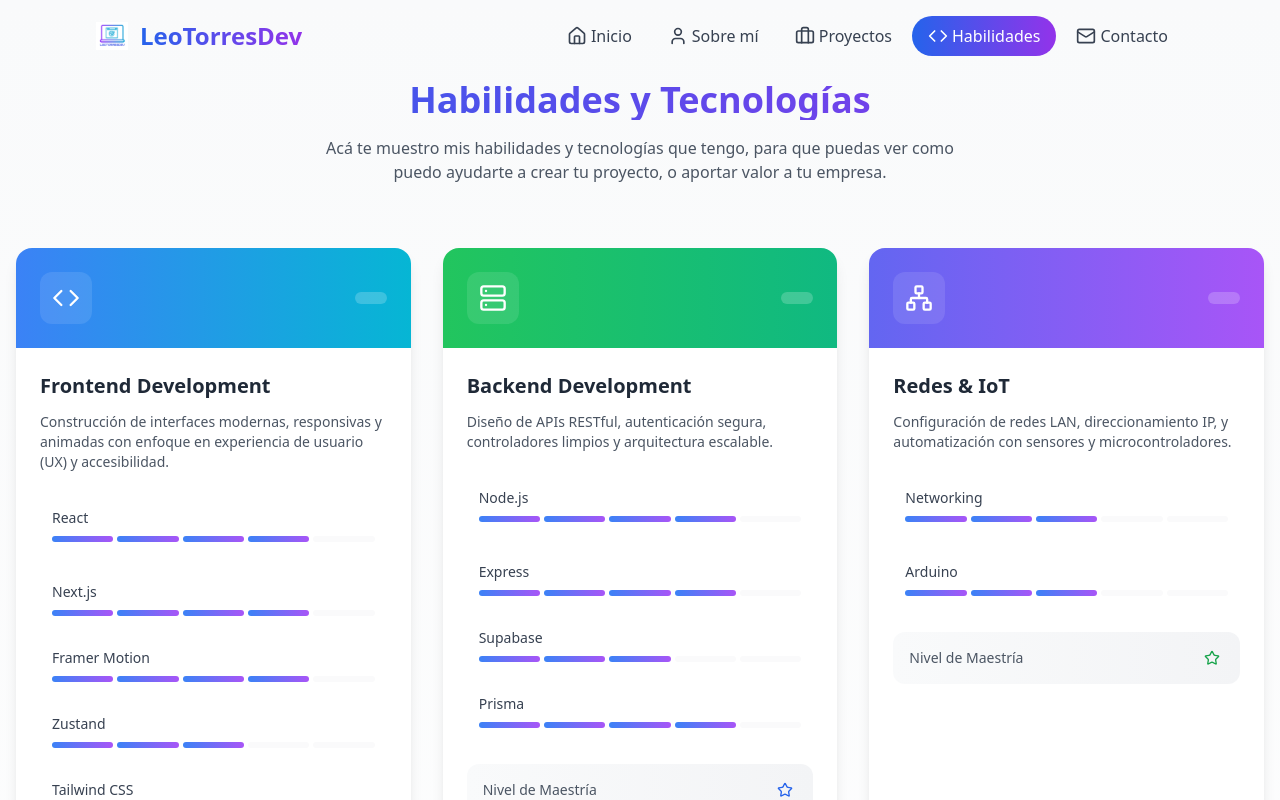
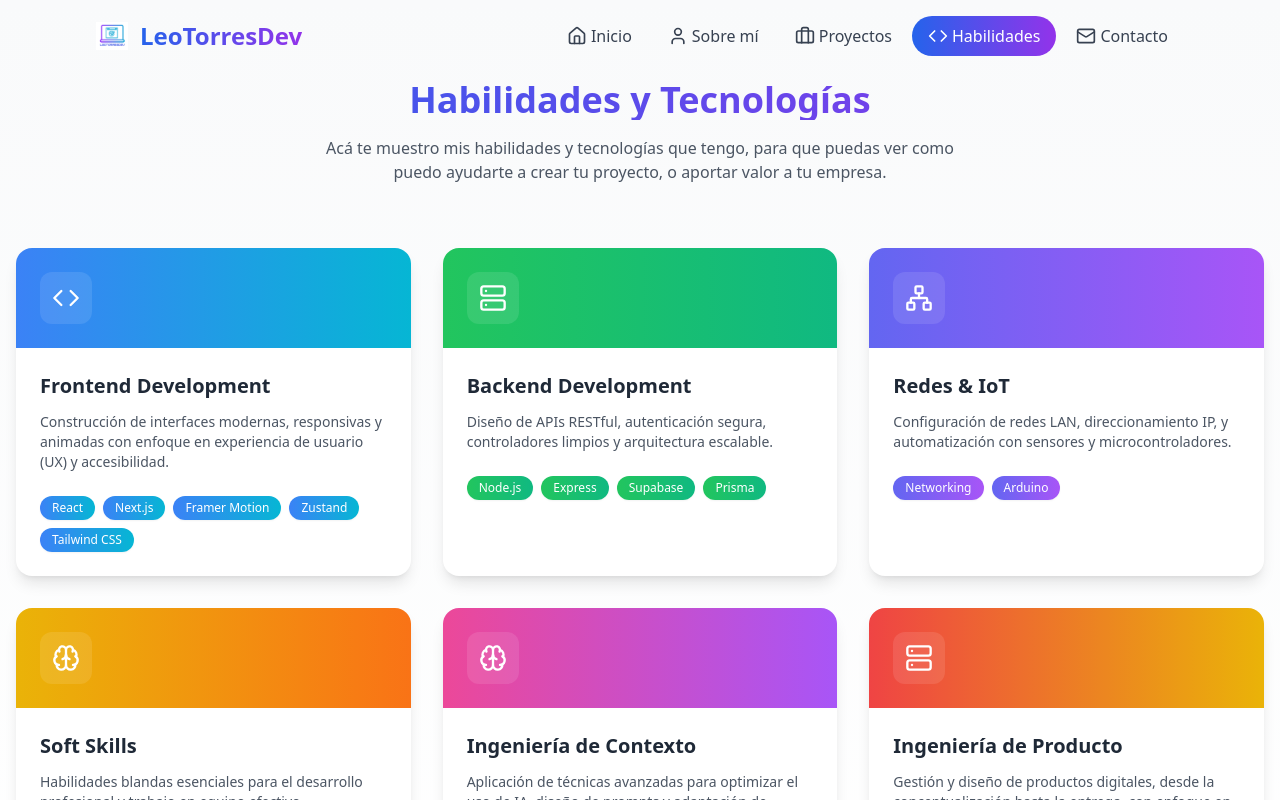
Before and after one commit to Leotorresdev/Portfolio-leoferson, a Next.js app: page /skills in a window 1280 px wide. Shown: the top 800 px of the page. Built offline with nearby package versions, Linux system fonts and the light colour scheme.

Commit message:
casi finalizado

```diff
--- a/src/components/SkillComponent.jsx
+++ b/src/components/SkillComponent.jsx
@@ -1,14 +1,7 @@
 'use client';
 
 import { motion } from 'framer-motion';
-import { Code, Server, Network, Brain, Star, } from 'lucide-react';
-
-const getNivelMaestria = (level) => {
-  if (level >= 90) return {  color: 'text-purple-600' };
-  if (level >= 80) return { color: 'text-blue-600' };
-  if (level >= 70) return { color: 'text-green-600' };
-  return {color: 'text-orange-600' };
-};
+import { Code, Server, Network, Brain } from 'lucide-react';
 
 const skills = [
   {
@@ -16,11 +9,11 @@ const skills = [
     icon: <Code size={28} />,
     level: 90,
     technologies: [
-      { name: 'React', level: 90 },
-      { name: 'Next.js', level: 85 },
-      { name: 'Framer Motion', level: 80 },
-      { name: 'Zustand', level: 75 },
-      { name: 'Tailwind CSS', level: 95 }
+      { name: 'React' },
+      { name: 'Next.js' },
+      { name: 'Framer Motion' },
+      { name: 'Zustand' },
+      { name: 'Tailwind CSS' }
     ],
     description:
       'Construcción de interfaces modernas, responsivas y animadas con enfoque en experiencia de usuario (UX) y accesibilidad.',
@@ -31,10 +24,10 @@ const skills = [
     icon: <Server size={28} />,
     level: 85,
     technologies: [
-      { name: 'Node.js', level: 85 },
-      { name: 'Express', level: 80 },
-      { name: 'Supabase', level: 75 },
-      { name: 'Prisma', level: 85 }
+      { name: 'Node.js' },
+      { name: 'Express' },
+      { name: 'Supabase' },
+      { name: 'Prisma' }
     ],
     description:
       'Diseño de APIs RESTful, autenticación segura, controladores limpios y arquitectura escalable.',
@@ -46,8 +39,8 @@ const skills = [
     icon: <Network size={28} />,
     level: 70,
     technologies: [
-      { name: 'Networking', level: 70 },
-      { name: 'Arduino', level: 75 }
+      { name: 'Networking' },
+      { name: 'Arduino' }
     ],
     description:
       'Configuración de redes LAN, direccionamiento IP, y automatización con sensores y microcontroladores.',
@@ -58,10 +51,10 @@ const skills = [
     icon: <Brain size={28} />,
     level: 90,
     technologies: [
-      { name: 'Trabajo en Equipo', level: 90 },
-      { name: 'Comunicación', level: 85 },
-      { name: 'Resolución de Problemas', level: 90 },
-      { name: 'Adaptabilidad', level: 85 }
+      { name: 'Trabajo en Equipo' },
+      { name: 'Comunicación' },
+      { name: 'Resolución de Problemas' },
+      { name: 'Adaptabilidad' }
     ],
     description:
       'Habilidades blandas esenciales para el desarrollo profesional y trabajo en equipo efectivo.',
@@ -72,8 +65,8 @@ const skills = [
     icon: <Brain size={28} />,
     level: 75,
     technologies: [
-      { name: 'Context Engineering', level: 75 },
-      { name: 'Prompt Design', level: 70 }
+      { name: 'Context Engineering' },
+      { name: 'Prompt Design' }
     ],
     description:
       'Aplicación de técnicas avanzadas para optimizar el uso de IA, diseño de prompts y adaptación de modelos a necesidades específicas.',
@@ -84,8 +77,8 @@ const skills = [
     icon: <Server size={28} />,
     level: 80,
     technologies: [
-      { name: 'Product Management', level: 80 },
-      { name: 'Product Design', level: 75 }
+      { name: 'Product Management' },
+      { name: 'Product Design' }
     ],
     description:
       'Gestión y diseño de productos digitales, desde la conceptualización hasta la entrega, con enfoque en valor y experiencia de usuario.',
@@ -93,32 +86,23 @@ const skills = [
   },
 ];
 
-const SkillBar = ({ name, level }) => {
-  const { texto, color } = getNivelMaestria(level);
-  const starsCount = Math.floor(level / 20); // Convertir nivel a estrellas (máximo 5)
+const TechChips = ({ technologies, accent }) => {
+  const base = accent ? `bg-gradient-to-r ${accent} text-white` : 'bg-white/10 text-gray-800';
 
   return (
-    <div className="mb-4 bg-white/5 rounded-lg p-3 hover:bg-white/10 transition-all duration-300">
-      <div className="flex items-center justify-between mb-2">
-        <span className="text-sm font-medium text-gray-700">{name}</span>
-        <span className={`text-sm font-semibold ${color}`}>{texto}</span>
-      </div>
-      <div className="flex gap-1">
-        {[...Array(5)].map((_, index) => (
-          <motion.div
-            key={index}
-            initial={{ opacity: 0, scale: 0 }}
-            animate={{
-              opacity: index < starsCount ? 1 : 0.2,
-              scale: 1
-            }}
-            transition={{ delay: index * 0.1 }}
-            className={`h-1.5 flex-1 rounded-full ${
-              index < starsCount ? 'bg-gradient-to-r from-blue-500 to-purple-500' : 'bg-gray-200'
-            }`}
-          />
-        ))}
-      </div>
+    <div className="flex flex-wrap gap-2">
+      {technologies.map((t, i) => (
+        <motion.span
+          key={t.name}
+          initial={{ opacity: 0, y: 6 }}
+          animate={{ opacity: 1, y: 0 }}
+          transition={{ duration: 0.25, delay: i * 0.03 }}
+          style={{ opacity: 0.95 - i * 0.03 }}
+          className={`${base} text-xs font-medium px-3 py-1 rounded-full shadow-sm backdrop-blur-sm transform transition hover:scale-105`}
+        >
+          {t.name}
+        </motion.span>
+      ))}
     </div>
   );
 };
@@ -154,46 +138,23 @@ export default function SkillComponent() {
               whileHover={{ y: -5 }}
               className="bg-white rounded-2xl shadow-lg hover:shadow-xl transition-all duration-300 overflow-hidden"
             >
-              <div className={`p-6 bg-gradient-to-r ${skill.gradient}`}>
-                <div className="flex items-center justify-between">
-                  <div className="bg-white/10 p-3 rounded-xl">
-                    <div className="text-white">{skill.icon}</div>
-                  </div>
-                  <div className="bg-white/20 px-4 py-1.5 rounded-full">
-                    <span className="text-white font-medium">
-                      {getNivelMaestria(skill.level).texto}
-                    </span>
+                <div className={`p-6 bg-gradient-to-r ${skill.gradient}`}>
+                  <div className="flex items-center">
+                    <div className="bg-white/10 p-3 rounded-xl">
+                      <div className="text-white">{skill.icon}</div>
+                    </div>
                   </div>
                 </div>
-              </div>
 
               <div className="p-6">
                 <h3 className="text-xl font-bold text-gray-800 mb-3">{skill.title}</h3>
                 <p className="text-gray-600 text-sm mb-6">{skill.description}</p>
 
-                <div className="space-y-2">
-                  {skill.technologies.map((tech) => (
-                    <SkillBar key={tech.name} name={tech.name} level={tech.level} />
-                  ))}
+                <div className="space-y-3">
+                  {skill.technologies && <TechChips technologies={skill.technologies} accent={skill.gradient} />}
                 </div>
               </div>
 
-              <div className="px-6 pb-6">
-                <motion.div
-                  whileHover={{ scale: 1.02 }}
-                  className="bg-gradient-to-r from-gray-50 to-gray-100 p-4 rounded-xl"
-                >
-                  <div className="flex items-center justify-between">
-                    <span className="text-sm font-medium text-gray-600">Nivel de Maestría</span>
-                    <div className="flex items-center space-x-1">
-                      <Star size={16} className={getNivelMaestria(skill.level).color} />
-                      <span className={`text-sm font-bold ${getNivelMaestria(skill.level).color}`}>
-                        {getNivelMaestria(skill.level).texto}
-                      </span>
-                    </div>
-                  </div>
-                </motion.div>
-              </div>
             </motion.div>
           ))}
         </div>
```
